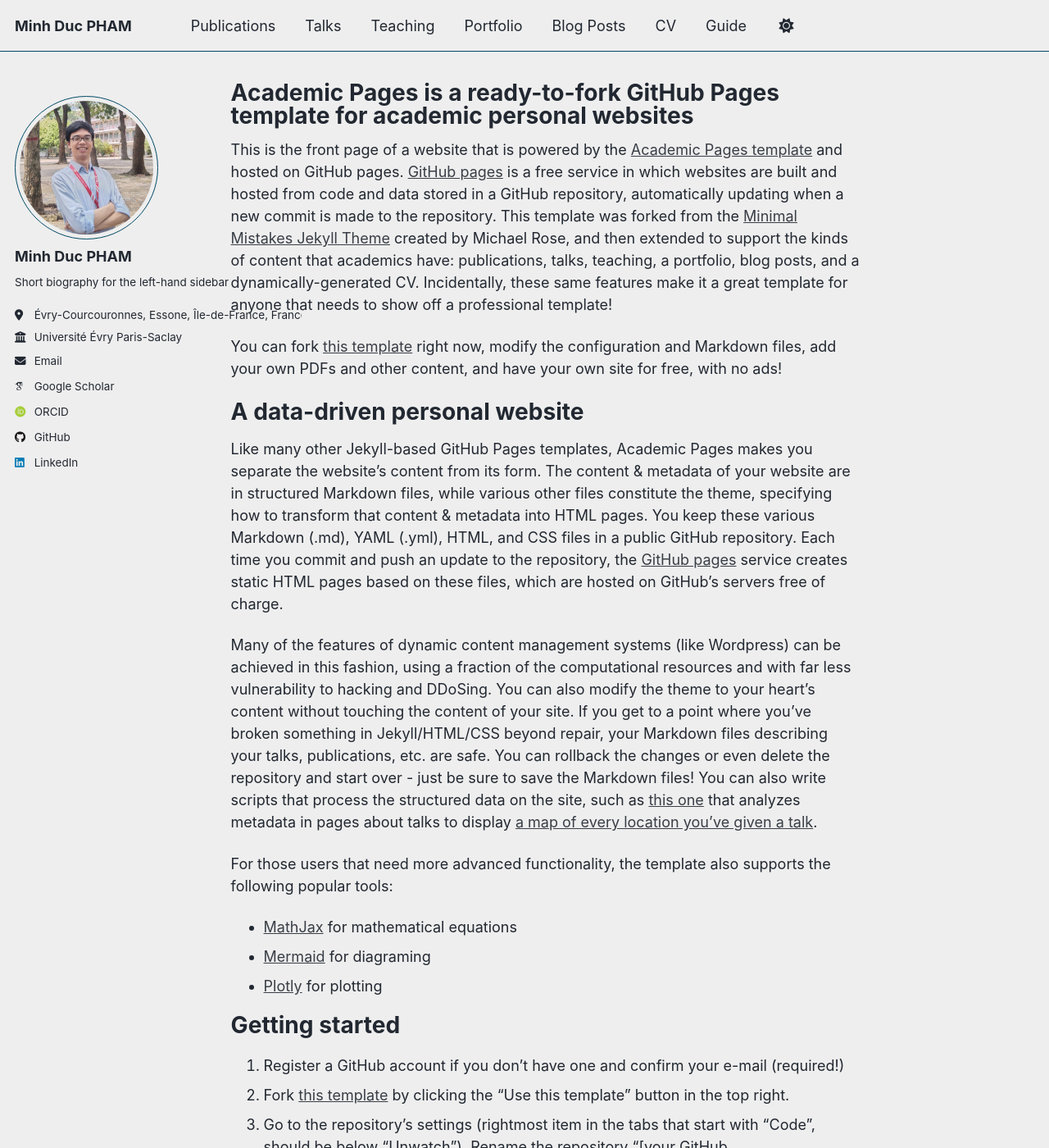
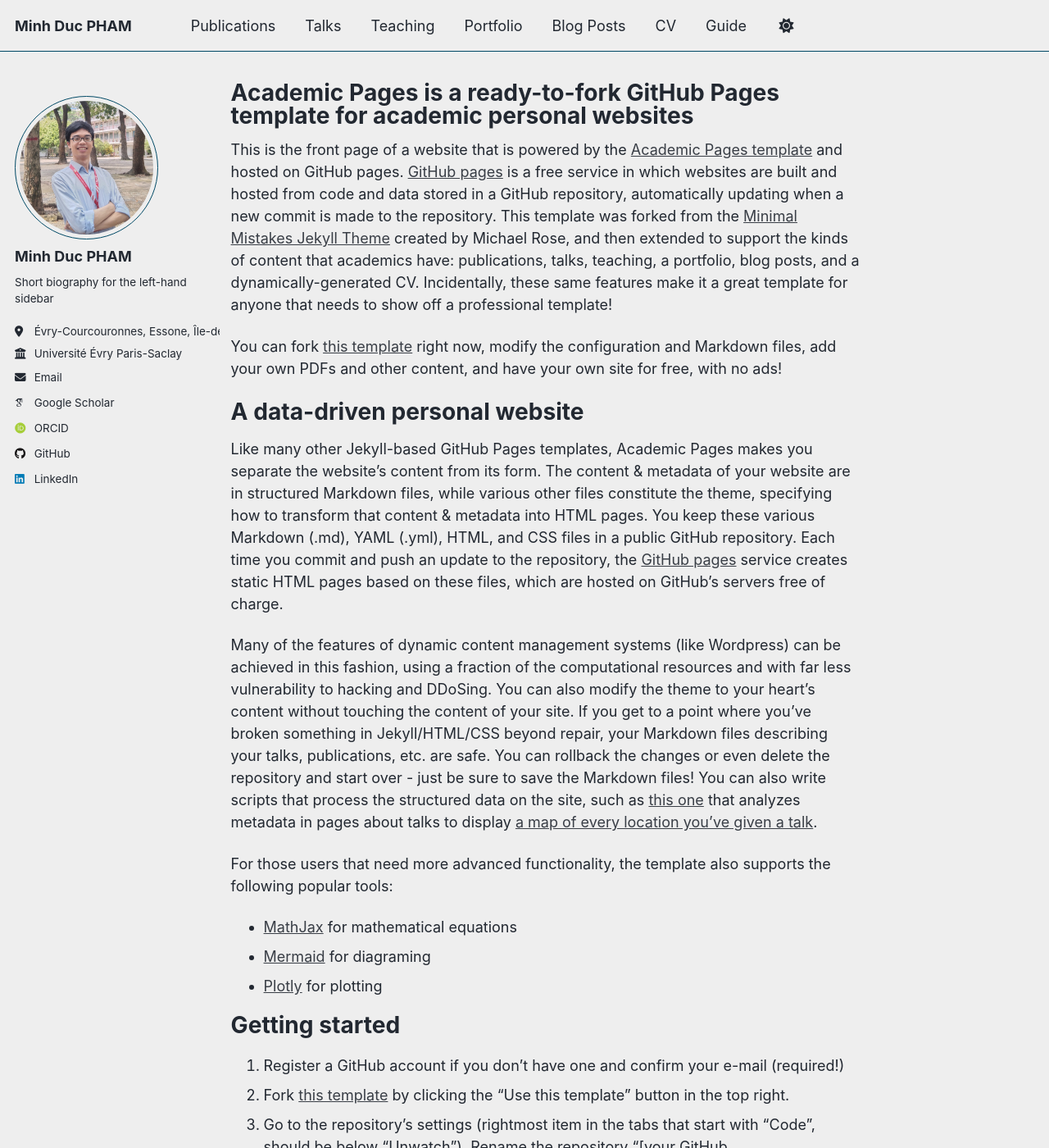
Before and after one commit to phamminhducH/phamminhducH.github.io, a Jekyll site: the page built from _pages/about.md, in a window 1280 px wide and 1400 px high. Shown: the whole window at 82% size. Built offline with Jekyll 4.4.1, drawn with Linux system fonts in a browser that asks for light colours; some web fonts are replaced; a script that is not in the unit is left out.

Commit message:
Update _air_dark.scss

```diff
--- a/_sass/theme/_air_dark.scss
+++ b/_sass/theme/_air_dark.scss
@@ -31,7 +31,7 @@ $global-transition          : all 0.2s ease-in-out;
 $masthead-height            : 70px;
 $navicon-width              : 28px;
 $navicon-height             : 4px;
-$sidebar-link-max-width     : 350px;
+$sidebar-link-max-width     : 250px;
 $sidebar-screen-min-width   : 1024px;
 
 /* Dark theme for the site */
```
